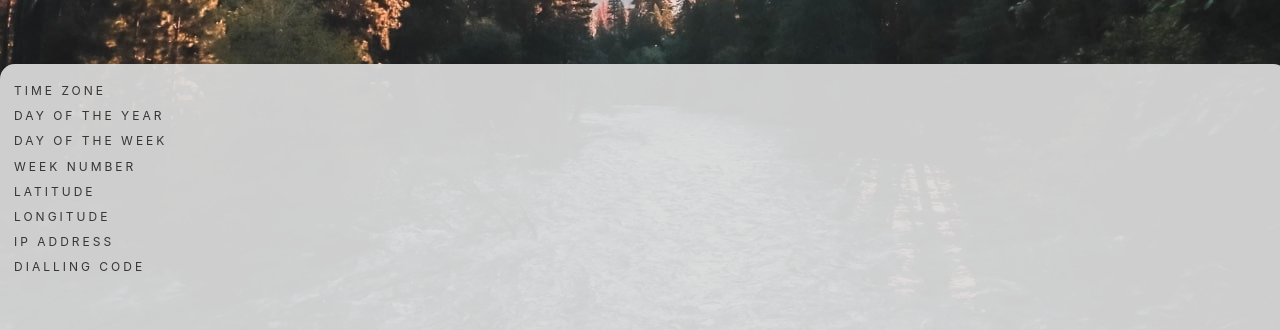
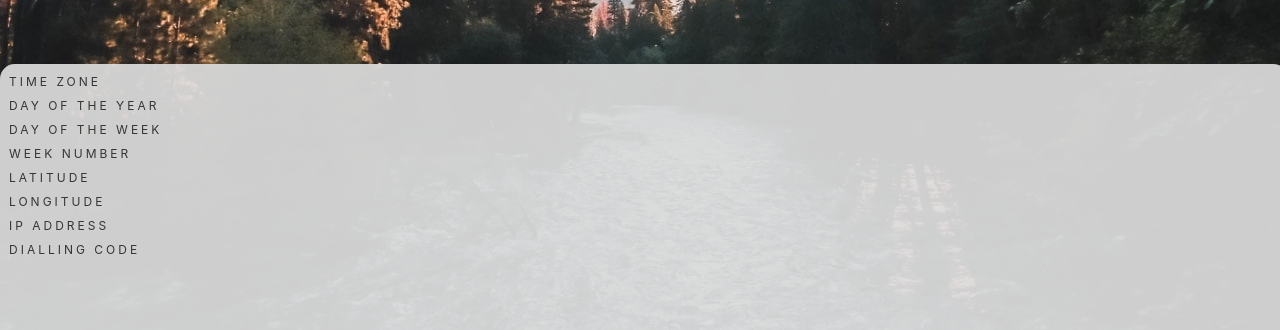
Before and after one commit to marfff/IP-International-clock-calender, a React (Create React App) app: page / in a window 1280 px wide. Both pictures are taken after a click on the button "LESS". Shown: the part 440-770 px from the top of the page. Built offline with nearby package versions, Linux system fonts and the light colour scheme; no server answers.

Commit message:
fix/height fit-content css
fix/height fit-content css

```diff
--- a/src/App.css
+++ b/src/App.css
@@ -47,8 +47,9 @@
 	flex-direction: row;
 	min-width: 350px;
 	align-items: center;
-	margin: 10px 10px;
-	line-height: 0.1;
+	margin: 2px 5px;
+	line-height: 0;
+	height: fit-content;
 }
 
 .extraleft {
@@ -231,7 +232,7 @@
 	position: absolute;
 	left: 5.2%;
 	background-color: var(--grey);
-	top: 260px;
+	top: 252px;
 	align-items: center;
 	height: 39px;
 	width: 115px;
```
